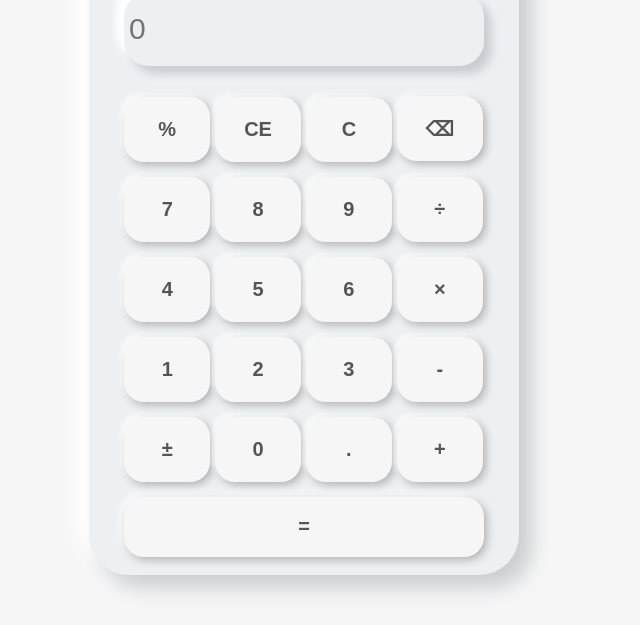
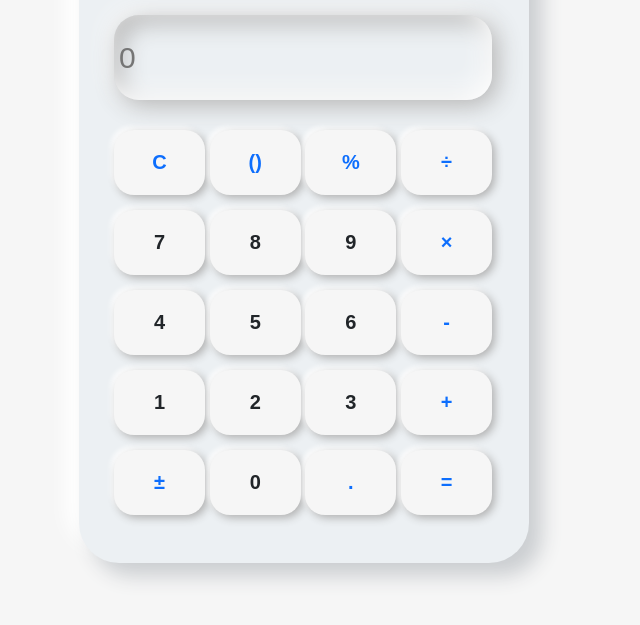
Before and after one commit to ParsaZarabi/Calculator, a plain HTML site: page index.html in a window 1280 px wide. Shown: the part 175-800 px from the top of the page, without its empty margins (336-976 px from the left). Drawn offline with nearby package versions, Linux system fonts and the light colour scheme.

Commit message:
Fixed some issues

```diff
--- a/index.html
+++ b/index.html
@@ -6,46 +6,59 @@
     <meta http-equiv="X-UA-Compatible" content="IE=edge">
     <meta name="viewport" content="width=device-width, initial-scale=1.0">
     <title>Document</title>
+    <link href="https://cdn.jsdelivr.net/npm/bootstrap@5.0.2/dist/css/bootstrap.min.css" rel="stylesheet"
+        integrity="sha384-EVSTQN3/azprG1Anm3QDgpJLIm9Nao0Yz1ztcQTwFspd3yD65VohhpuuCOmLASjC" crossorigin="anonymous">
     <link rel="stylesheet" href="style.css">
+    <link rel="stylesheet" href="https://cdn.jsdelivr.net/npm/bootstrap-icons@1.3.0/font/bootstrap-icons.css">
 </head>
 
 <body>
 
-    <div class="main-div">
-        <div class="title">
+    <div class="main-div" >
+        <div class="title text-dark">
             Calculator
         </div>
-        <div class="input-div">
-            <input type="text" placeholder="0">
+        <div class="input-div ">
+            <input type="text" name="display" placeholder="0" readonly>
         </div>
 
         <div class="buttons">
-            <button class="first-buttons">%</button>
-            <button class="first-buttons">CE</button>
-            <button class="first-buttons">C</button>
-            <button class="first-buttons">⌫</button>
-            <button class="seccond-buttons">7</button>
-            <button class="seccond-buttons">8</button>
-            <button class="seccond-buttons">9</button>
-            <button class="seccond-buttons">÷</button>
-            <button class="seccond-buttons">4</button>
-            <button class="seccond-buttons">5</button>
-            <button class="seccond-buttons">6</button>
-            <button class="seccond-buttons">×</button>
-            <button class="seccond-buttons">1</button>
-            <button class="seccond-buttons">2</button>
-            <button class="seccond-buttons">3</button>
-            <button class="seccond-buttons">-</button>
-            <button class="seccond-buttons">±</button>
-            <button class="seccond-buttons">0</button>
-            <button class="seccond-buttons">.</button>
-            <button class="seccond-buttons">+</button>
-            <button class="third-button">=</button>
+            <button class="first-buttons text-primary">C</button>
+            <button class="first-buttons text-primary">()</button>
+            <button class="first-buttons text-primary">%</button>
+            <button class="first-buttons text-primary">÷</button>
+            <button class="seccond-buttons text-dark">7</button>
+            <button class="seccond-buttons text-dark">8</button>
+            <button class="seccond-buttons text-dark">9</button>
+            <button class="seccond-buttons text-primary">×</button>
+            <button class="seccond-buttons text-dark">4</button>
+            <button class="seccond-buttons text-dark">5</button>
+            <button class="seccond-buttons text-dark">6</button>
+            <button class="seccond-buttons text-primary">-</button>
+            <button class="seccond-buttons text-dark">1</button>
+            <button class="seccond-buttons text-dark">2</button>
+            <button class="seccond-buttons text-dark">3</button>
+            <button class="seccond-buttons text-primary">+</button>
+            <button class="seccond-buttons text-primary">±</button>
+            <button class="seccond-buttons text-dark">0</button>
+            <button class="seccond-buttons text-primary">.</button>
+            <button class="seccond-buttons text-primary">=</button>
         </div>
 
     </div>
 
 
+
+
+
+    <script src="https://cdn.jsdelivr.net/npm/@popperjs/core@2.9.2/dist/umd/popper.min.js"
+        integrity="sha384-IQsoLXl5PILFhosVNubq5LC7Qb9DXgDA9i+tQ8Zj3iwWAwPtgFTxbJ8NT4GN1R8p"
+        crossorigin="anonymous"></script>
+    <script src="https://cdn.jsdelivr.net/npm/bootstrap@5.0.2/dist/js/bootstrap.min.js"
+        integrity="sha384-cVKIPhGWiC2Al4u+LWgxfKTRIcfu0JTxR+EQDz/bgldoEyl4H0zUF0QKbrJ0EcQF"
+        crossorigin="anonymous"></script>
+
+
 </body>
 
 </html>
--- a/style.css
+++ b/style.css
@@ -15,9 +15,9 @@ body {
     background-color: #f6f6f6;
 }
 
-.main-div {
-    width: 430px;
-    height: 700px;
+.main-div  {
+    width: 450px;
+    height: 675px;
     background-color: #ecf0f3;
     padding: 60px 35px 35px 35px;
     border-radius: 40px;
@@ -33,13 +33,12 @@ body {
 .input-div input {
     border: none;
     background: none;
-    width: 360px;
+    width: 378px;
     font-size: 30px;
     padding: 20px 10px 20px 5px;
     outline: none;
     margin-bottom: 30px;
-    box-shadow: 8px 8px 8px #cbced1 ,
-    -8px -8px 8px #ffffff;
+    box-shadow: 5px 5px 25px #b1b1b1, -5px -5px 25px #ffffff, inset -7px -7px 25px #ffffff, inset 7px 7px 25px #b1b1b1;
     border-radius: 25px;
 }
 
@@ -65,7 +64,7 @@ body {
     width: 24%;
     height: 65px;
     background-color: #f6f6f6;
-    border-radius: 20px;
+    border-radius: 20px ;
     font-size: 20px;
     font-weight: 700;
     color: #555;
@@ -77,7 +76,7 @@ body {
 .third-button{
     border: none;
     cursor: pointer;
-    width: 360px;
+    width: 378px;
     height: 60px;
     margin-top: 15px;
     background-color: #f6f6f6;
```
